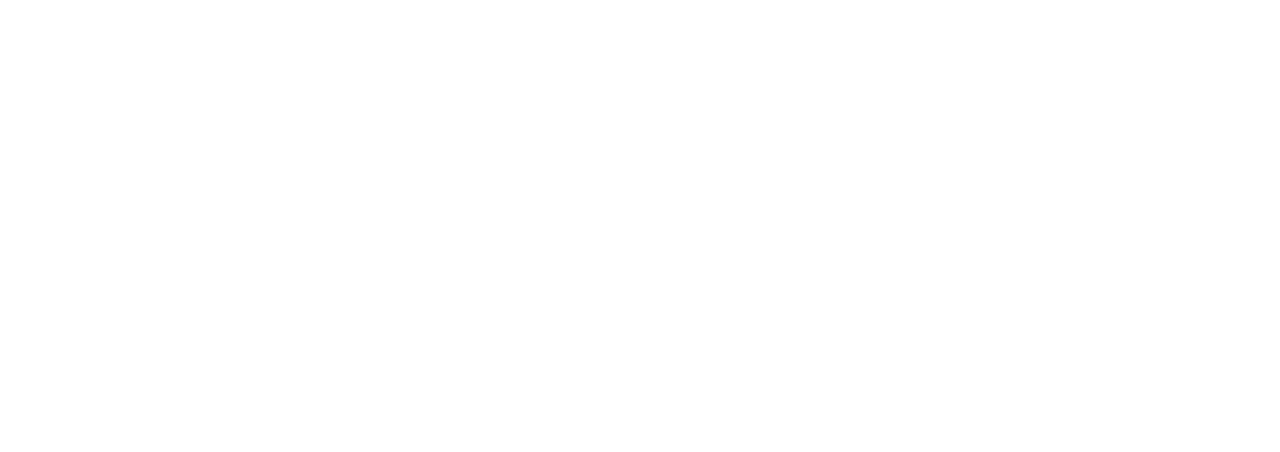
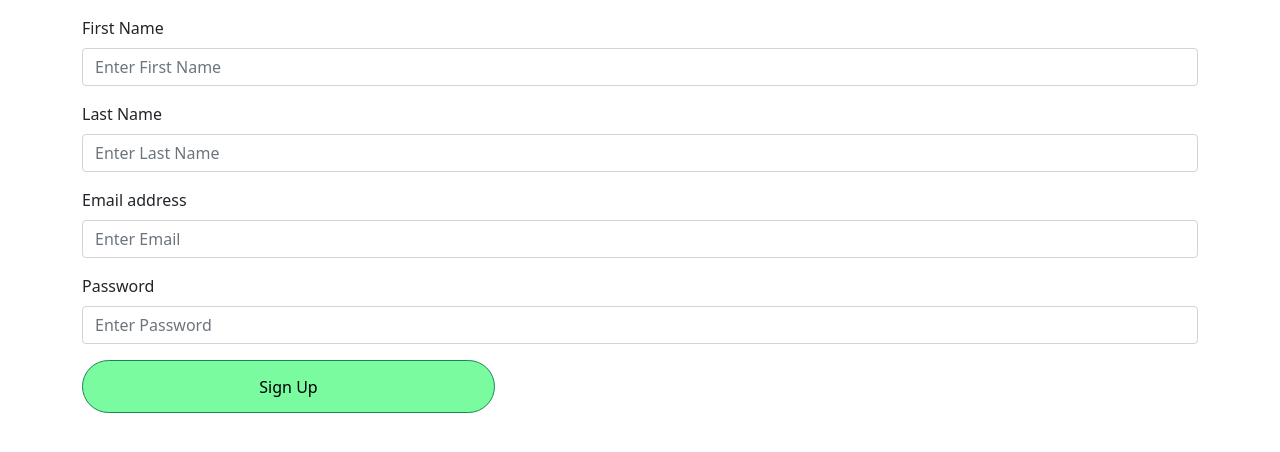
Before and after one commit to sohan1998/domain-specific-collaboration-and-networking, a React (Create React App) app in the folder frontend/: page /register in a window 1280 px wide. Before the commit this address had no page. Shown: the top 452 px of the page. Built offline with nearby package versions, Linux system fonts and the light colour scheme.

Commit message:
fix(frontend): add register and common button

```diff
--- a/frontend/src/App.js
+++ b/frontend/src/App.js
@@ -1,10 +1,10 @@
-import logo from './logo.svg';
+// import logo from './logo.svg';
 import './App.css';
 import { BrowserRouter as Router, Routes, Route } from 'react-router-dom';
 import Login from './components/login/login';
-import Signup from './components/signup/signup';
+import Register from './components/register/register';
 import 'bootstrap/dist/css/bootstrap.min.css';
-import { Navbar } from 'react-bootstrap';
+// import { Navbar } from 'react-bootstrap';
 
 function App() {
     return (
@@ -16,8 +16,8 @@
 					</Route> */}
                     {/* <Route path='/navbar' element={<Navbar />} /> */}
                     <Route path='/login' element={<Login />} />
-                    <Route path='/signup' element={<Signup />} />
-                    {/* <Signup /> */}
+                    <Route path='/register' element={<Register />} />
+                    {/* <register /> */}
                     {/* </Route> */}
                 </Routes>
             </div>
--- /dev/null
+++ b/frontend/src/components/button.css
@@ -0,0 +1,11 @@
+.custom-btn {
+    /* background-color: blueviolet !important; */
+    background-color: #7bfb9f !important;
+    color: black !important;
+    position: absolute;
+    width: 413px !important;
+    height: 53px !important;
+    /* left: 883px;
+    top: 508px; */
+    border-radius: 30px !important;
+}
--- /dev/null
+++ b/frontend/src/components/register/register.js
@@ -0,0 +1,40 @@
+import React, { Component } from 'react';
+import { Button, Form, Container } from 'react-bootstrap';
+import './../button.css';
+
+export default class Register extends Component {
+    render() {
+        return (
+            <div>
+                <Container className='mt-3'>
+                    <Form>
+                        <Form.Group className='mb-3' controlId='formFirstName'>
+                            <Form.Label>First Name</Form.Label>
+                            <Form.Control type='firstName' placeholder='Enter First Name' />
+                            {/* <Form.Text className='text-muted'>We'll never share your email with anyone else.</Form.Text> */}
+                        </Form.Group>
+                        <Form.Group className='mb-3' controlId='formLastName'>
+                            <Form.Label>Last Name</Form.Label>
+                            <Form.Control type='lastName' placeholder='Enter Last Name' />
+                        </Form.Group>
+                        <Form.Group className='mb-3' controlId='formEmail'>
+                            <Form.Label>Email address</Form.Label>
+                            <Form.Control type='email' placeholder='Enter Email' />
+                            {/* <Form.Text className='text-muted'>We'll never share your email with anyone else.</Form.Text> */}
+                        </Form.Group>
+                        <Form.Group className='mb-3' controlId='formPassword'>
+                            <Form.Label>Password</Form.Label>
+                            <Form.Control type='password' placeholder='Enter Password' />
+                        </Form.Group>
+                        {/* <Form.Group className='mb-3' controlId='formBasicCheckbox'>
+                            <Form.Check type='checkbox' label='Check me out' />
+                        </Form.Group> */}
+                        <Button variant='success' type='submit' className='custom-btn'>
+                            Sign Up
+                        </Button>
+                    </Form>
+                </Container>
+            </div>
+        );
+    }
+}
--- a/frontend/src/components/signup/signup.js
+++ /dev/null
@@ -1,39 +0,0 @@
-import React, { Component } from 'react';
-import { Button, Form, Container } from 'react-bootstrap';
-
-export default class Signup extends Component {
-    render() {
-        return (
-            <div>
-                <Container className='mt-3'>
-                    <Form>
-                        <Form.Group className='mb-3' controlId='formFirstName'>
-                            <Form.Label>First Name</Form.Label>
-                            <Form.Control type='firstName' placeholder='Enter First Name' />
-                            {/* <Form.Text className='text-muted'>We'll never share your email with anyone else.</Form.Text> */}
-                        </Form.Group>
-                        <Form.Group className='mb-3' controlId='formBasicPassword'>
-                            <Form.Label>Last Name</Form.Label>
-                            <Form.Control type='lastName' placeholder='Enter Last Name' />
-                        </Form.Group>
-                        <Form.Group className='mb-3' controlId='formEmail'>
-                            <Form.Label>Email address</Form.Label>
-                            <Form.Control type='email' placeholder='Enter Email' />
-                            {/* <Form.Text className='text-muted'>We'll never share your email with anyone else.</Form.Text> */}
-                        </Form.Group>
-                        <Form.Group className='mb-3' controlId='formPassword'>
-                            <Form.Label>Password</Form.Label>
-                            <Form.Control type='password' placeholder='Enter Password' />
-                        </Form.Group>
-                        {/* <Form.Group className='mb-3' controlId='formBasicCheckbox'>
-                            <Form.Check type='checkbox' label='Check me out' />
-                        </Form.Group> */}
-                        <Button variant='success' type='submit'>
-                            Sign Up
-                        </Button>
-                    </Form>
-                </Container>
-            </div>
-        );
-    }
-}
```
